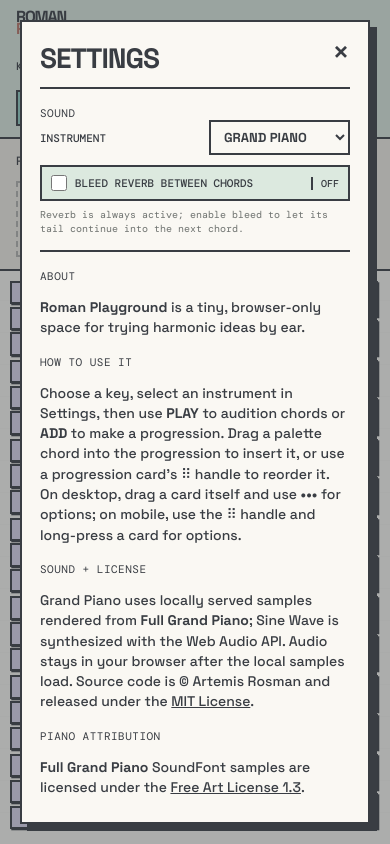
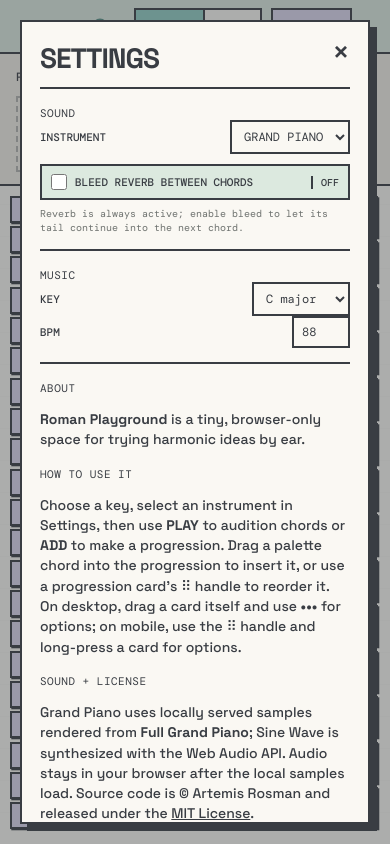
Before and after one commit to rozukke/roman-playground, a website built with Vite: page index.html in a window 390 px wide. Both pictures are taken after a click on the button "SETTINGS". Built offline with nearby package versions, Linux system fonts and the light colour scheme.

Commit message:
improve top bar behaviour on mobile

```diff
--- a/src/main.ts
+++ b/src/main.ts
@@ -287,6 +287,11 @@
         <label class="bleed-toggle"><input id="bleed-reverb" type="checkbox" ${bleedReverb ? "checked" : ""} /><span>BLEED REVERB BETWEEN CHORDS</span><b>${bleedReverb ? "ON" : "OFF"}</b></label>
         <small class="settings-help">Reverb is always active; enable bleed to let its tail continue into the next chord.</small>
       </section>
+      <section class="settings-section mobile-music-settings">
+        <h3>MUSIC</h3>
+        <div class="settings-row"><label for="settings-key-select">KEY</label><select id="settings-key-select">${keyChoices.map(key => `<option ${key === selectedKey ? "selected" : ""}>${key}</option>`).join("")}</select></div>
+        <div class="settings-row"><label for="settings-tempo">BPM</label><input id="settings-tempo" type="number" min="40" max="240" step="1" value="${tempo}" /></div>
+      </section>
       <h3>ABOUT</h3>
       <p><b>Roman Playground</b> is a tiny, browser-only space for trying harmonic ideas by ear.</p>
       <h3>HOW TO USE IT</h3>
@@ -330,7 +335,7 @@
 function render() {
   saveState();
   app.innerHTML = `<header><a class="logo" href="/">ROMAN<br><i>PLAYGROUND</i></a>
-    <div class="controls"><label>KEY <select id="key-select">${keyChoices.map(key => `<option ${key === selectedKey ? "selected" : ""}>${key}</option>`).join("")}</select></label>
+    <div class="controls"><label class="key-control">KEY <select id="key-select">${keyChoices.map(key => `<option ${key === selectedKey ? "selected" : ""}>${key}</option>`).join("")}</select></label>
       <label class="volume-control">VOL <input id="volume" type="range" min="0" max="1" step="0.05" value="${volume}" aria-label="Volume" /></label>
       <label class="tempo-control">BPM <input id="tempo" type="number" min="40" max="240" step="1" value="${tempo}" aria-label="Tempo in beats per minute" /></label>
       <div class="mode-toggle" role="group" aria-label="Chord action"><button data-mode="play" class="${mode === "play" ? "active" : ""}">♬ HEAR</button><button data-mode="add" class="${mode === "add" ? "active" : ""}">+ ADD</button></div>
@@ -341,9 +346,13 @@
 }
 
 function bindEvents() {
-  document.querySelector("#key-select")?.addEventListener("change", event => { selectedKey = (event.target as HTMLSelectElement).value; render(); });
+  const setKey = (event: Event) => { selectedKey = (event.target as HTMLSelectElement).value; render(); };
+  document.querySelector("#key-select")?.addEventListener("change", setKey);
+  document.querySelector("#settings-key-select")?.addEventListener("change", setKey);
   document.querySelector("#volume")?.addEventListener("input", event => { volume = Number((event.target as HTMLInputElement).value); if (audioContext && masterGain) masterGain.gain.setValueAtTime(volume, audioContext.currentTime); });
-  document.querySelector("#tempo")?.addEventListener("change", event => { const input = event.target as HTMLInputElement; tempo = Math.min(240, Math.max(40, Number(input.value) || 88)); input.value = String(tempo); });
+  const setTempo = (event: Event) => { const input = event.target as HTMLInputElement; tempo = Math.min(240, Math.max(40, Number(input.value) || 88)); input.value = String(tempo); };
+  document.querySelector("#tempo")?.addEventListener("change", setTempo);
+  document.querySelector("#settings-tempo")?.addEventListener("change", setTempo);
   document.querySelector("#bleed-reverb")?.addEventListener("change", event => { bleedReverb = (event.target as HTMLInputElement).checked; render(); });
   document.querySelector("#instrument-select")?.addEventListener("change", event => { instrument = (event.target as HTMLSelectElement).value as Instrument; render(); });
   document.querySelector("[data-open-settings]")?.addEventListener("click", () => { showSettings = true; render(); });
@@ -420,7 +429,7 @@
     progression: () => document.querySelector<HTMLElement>("#progression"),
     paletteSources: () => [...document.querySelectorAll<HTMLButtonElement>("[data-chord]")].map(button => [button, JSON.parse(button.dataset.chord!) as Harmony] as [HTMLButtonElement, Harmony]),
     progressionSources: () => {
-      const mobile = window.matchMedia("(max-width: 560px)").matches;
+      const mobile = window.matchMedia("(max-width: 860px) and (pointer: coarse), (max-width: 560px)").matches;
       const selector = mobile ? "[data-drag-index]" : "[data-play-index]";
       const dataKey = mobile ? "dragIndex" : "playIndex";
       return [...document.querySelectorAll<HTMLButtonElement>(selector)].map(button => [button, Number(button.dataset[dataKey])] as [HTMLButtonElement, number]);
--- a/src/style.css
+++ b/src/style.css
@@ -573,8 +573,18 @@
   font: 11px "DM Mono", monospace;
   font-weight: 500;
 }
+.settings-row select,
+.settings-row input {
+  border: 2px solid var(--ink);
+  padding: 6px 8px;
+  background: var(--paper);
+  font: 12px "DM Mono", monospace;
+}
 .settings-row select {
   padding-block: 6px;
+}
+.mobile-music-settings {
+  display: none;
 }
 .bleed-toggle {
   display: grid;
@@ -683,28 +693,31 @@
     gap: 7px;
   }
 }
-@media (max-width: 560px) {
+/* Includes touch devices whose browser reports a wider layout viewport. */
+@media (max-width: 860px) and (pointer: coarse), (max-width: 560px) {
   header {
-    flex-wrap: wrap;
-    gap: 12px;
+    min-height: 0;
+    padding-block: 8px;
+    justify-content: center;
+  }
+  .logo,
+  .controls .key-control,
+  .controls .tempo-control {
+    display: none;
+  }
+  .mobile-music-settings {
+    display: block;
   }
   .controls {
-    flex: 0 0 100%;
     width: 100%;
     min-width: 0;
     flex-direction: row;
     align-items: center;
-    justify-content: flex-start;
-    gap: 5px;
-  }
-  .controls label {
-    display: flex;
+    justify-content: center;
+    gap: 9px;
   }
   .volume-control input {
     width: 58px;
-  }
-  .tempo-control input {
-    width: 48px;
   }
   .sequence-area {
     padding-block: 10px 12px;
```
